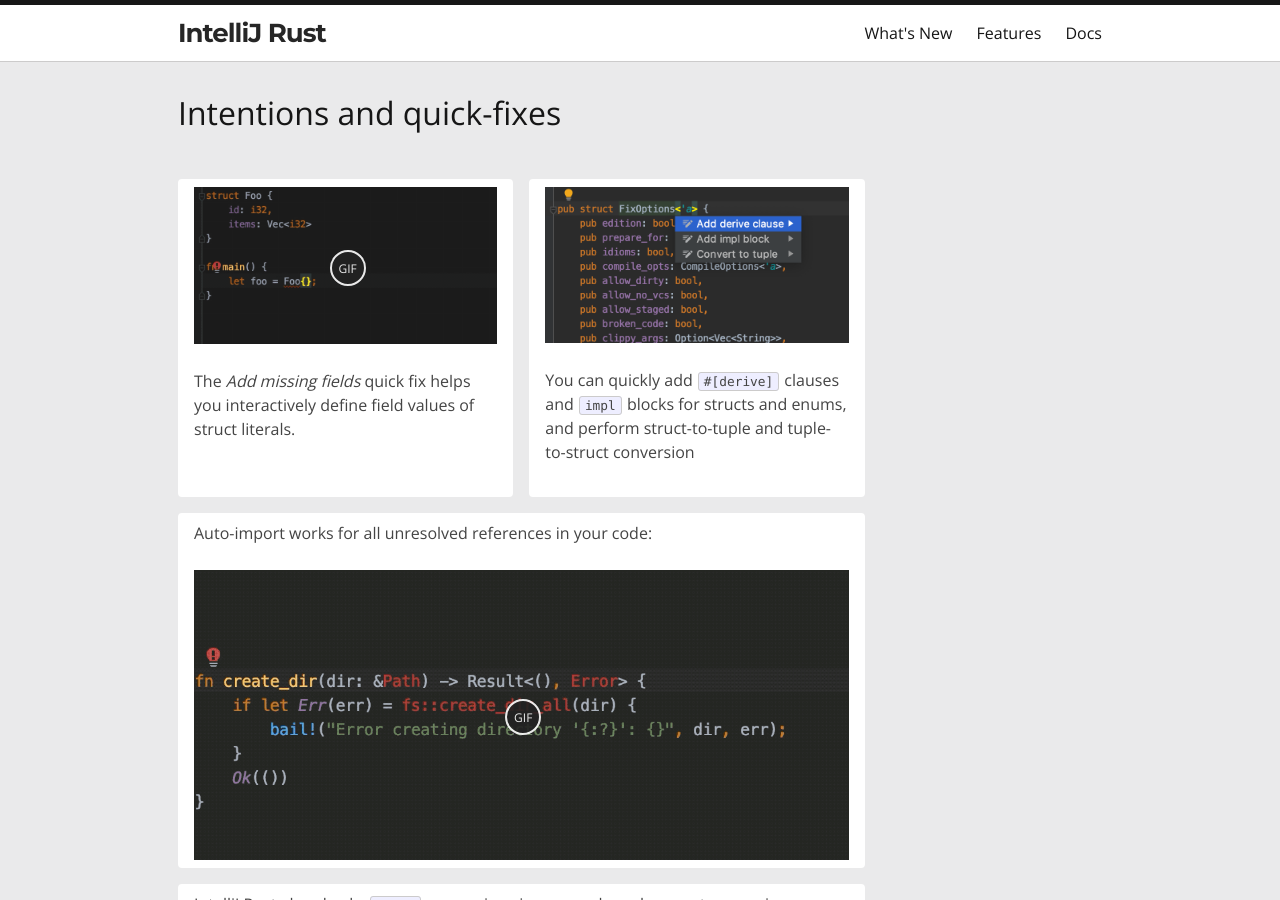
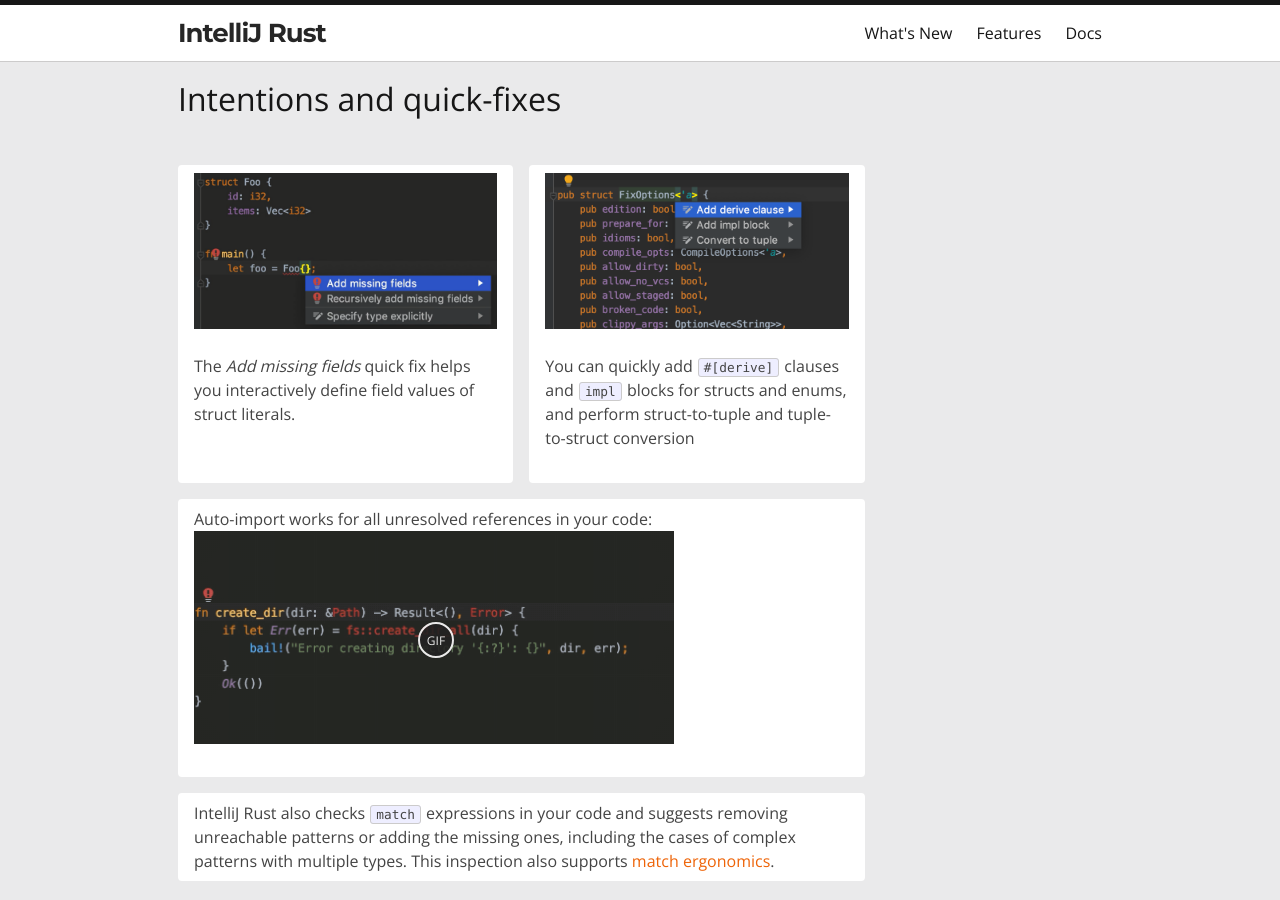
Before and after one commit to intellij-rust/intellij-rust.github.io, a Jekyll site: the page built from features.html, in a window 1280 px wide and 900 px high, scrolled down 4568 px. Built offline with Jekyll 4.4.1, drawn with Linux system fonts in a browser that asks for light colours; nearby versions of some CDN libraries; some web fonts are replaced.

Commit message:
Features: add-ons for prev commit

```diff
--- a/features.html
+++ b/features.html
@@ -197,8 +197,9 @@
     <p>To explore the expansion of any declarative macro in your code, press <code>Alt/⌥ + Enter</code> and choose to view either one-step or full recursive expansion.
       This feature is a part of the macro expansion functionality that affects most of the code insight.</p>
     <p></p>
-      <p><img class="gif" data-wait="true" data-scope="gif-scope" style="width: initial"
-        src="/assets/features/smart_editor/macro_expansion.png" data-gif="/assets/features/smart_editor/macro_expansion.gif" alt="macro expansion popup"/></p>
+      <p><img class="gif" data-wait="true" data-scope="gif-scope" style="max-width:616px " style="max-height:217px "
+        src="/assets/features/smart_editor/macro_expansion.png" data-gif="/assets/features/smart_editor/macro_expansion.gif" alt="macro expansion popup"
+      /></p>
     <!--img data-wait="true" style="width: auto" data-wait="true" data-scope="gif-scope"
         src="/assets/features/smart_editor/macro_expansion.gif"-->
 
@@ -234,7 +235,7 @@
     <p>Code blocks inside doc comments are treated as valid Rust code: you get full code insight including syntax highlighting, <a href="#completion">completion</a>, and <a href="#intentions">intentions</a>.
     </p>
     <p></p>
-    <img src="/assets/features/smart_editor/doc_comments_hl.png" style="width: auto" alt="doc comments highlighting">
+    <img src="/assets/features/smart_editor/doc_comments_hl.png" alt="doc comments highlighting" width="700"/>
   </div>
 </div>
 
@@ -250,21 +251,22 @@
 <h2 id="intentions" align="left">Intentions and quick-fixes</h2>
 <div class="feature-section">
   <div class="item_col1">
-    <img class="gif" data-wait="true" data-scope="gif-scope" style="width: auto"
-         src="/assets/features/code_generation/missing_fields.png" data-gif="/assets/features/code_generation/missing_fields.gif" width="380"
-         alt="missing fields intention"/>
+    <!--img class="gif" data-wait="true" data-scope="gif-scope" style="width: auto"
+         src="/assets/features/code_generation/missing_fields.png" data-gif="/assets/features/code_generation/missing_fields.gif"
+         alt="missing fields intention"/-->
+    <img src="/assets/features/code_generation/missing_fields_img.png" alt="missing fields intention"/>
     <p></p>
     <p>The <i>Add missing fields</i> quick fix helps you interactively define field values of struct literals.</p>
   </div>
   <div class="item_col2">
-    <img src="/assets/features/code_generation/add_derive_clause_2.png" alt="add derive clause intention">
+    <img src="/assets/features/code_generation/add_derive_clause_2.png" alt="add derive clause intention"/>
     <p></p>
     <p>You can quickly add <code>#[derive]</code> clauses and <code>impl</code> blocks for structs and enums, and perform struct-to-tuple and tuple-to-struct conversion</p>
   </div>
   <div class="item_bottomtext">
-    <p>Auto-import works for all unresolved references in your code:</p>
-    <img class="gif" data-wait="true" data-scope="gif-scope" style="width: initial"
-         src="/assets/features/code_generation/auto-import.png" data-gif="/assets/features/code_generation/auto-import.gif" alt="auto-import"/>
+    <p>Auto-import works for all unresolved references in your code:
+    <img class="gif" data-wait="true" data-scope="gif-scope" style="max-width: 480px" style="max-height: 216px"
+         src="/assets/features/code_generation/auto-import.png" data-gif="/assets/features/code_generation/auto-import.gif" alt="auto-import" /></p>
   </div>
   <div class="item_bottomtext2">
    IntelliJ Rust also checks <code>match</code> expressions in your code and suggests removing unreachable patterns or adding the missing ones, including the cases of complex patterns with multiple types. This inspection also supports <a href="https://github.com/rust-lang/rfcs/blob/master/text/2005-match-ergonomics.md">match ergonomics</a>.
@@ -310,9 +312,10 @@
   </div>
   <div class="item_bottomtext2">
     <p>One of the most frequently used ones, <strong>Rename</strong> (<code>Shift+F6 / ⇧F6</code>), changes the name of a symbols and automatically corrects all the references in the code. For example, when you rename a trait item, the corresponding items in the trait implementations are renamed as well:</p>
-   <img class="gif" data-wait="true" data-scope="gif-scope" style="width: initial"
+   <img class="gif" data-wait="true" data-scope="gif-scope" style="max-width: 480px" style="max-height: 160px"
                           src="/assets/features/code_generation/rename_trait.png" data-gif="/assets/features/code_generation/rename_trait.gif"
-        alt="rename trait"/>
+        alt="rename trait"
+   />
     <!--p>You can rename symbols in-place or use a dialog with a preview.</p-->
   </div>
   <div class="item_bottomtext3">
@@ -330,7 +333,7 @@
   <div class="item_bottomtext">
     <p>The easiest way to find anything in the IDE - a code item, action, or UI element - is <strong>Search Everywhere</strong>.</p>
     <p>Press <code>Shift/⇧</code> twice and start typing what you’re looking for. Completion also works in this dialog to help you find the desired item, and you can narrow the search down by setting the required scope:</p>
-    <img src="/assets/features/navigation/search_everywhere.png" alt="search everywhere"/>
+    <img src="/assets/features/navigation/search_everywhere.png" alt="search everywhere" width="750"/>
     <p>In addition to <strong>Search Everywhere</strong>, you can separately call <strong>Go To</strong> class (<code>Ctrl+O / ⌘O</code>), symbol (<code>Ctrl+Alt+O / ⌥⌘O</code>), or file (<code>Ctrl+Shift+O / ⇧⌘O</code>).</p>
   </div>
   <div class="item_bottomtext2">
@@ -347,7 +350,7 @@
   </div>
   <div class="item_bottomtext4">
     <p>All navigation actions are available inside macro calls when the <i>experimental macro expansion engine</i> is turned on (<strong>Settings / Preferences | Languages & Frameworks | Rust | Expand declarative macros</strong>):</p>
-    <img class="gif" data-wait="true" data-scope="gif-scope" style="width: auto"
+    <img class="gif" data-wait="true" data-scope="gif-scope" style="max-width: 600px" style="max-height:370px"
                           src="/assets/features/navigation/navigation_in_macros.png" data-gif="/assets/features/navigation/navigation_in_macros.gif"
     alt="navigation inside macro calls"/>
   </div>
@@ -380,7 +383,7 @@
   </div>
   <div class="item_bottomtext_col3">
     <p>You can also run the inspections on demand by calling <strong>Code | Inspect Code</strong>. The results will be shown in a separate window, from which you can apply quick-fixes to a single case or to several cases at a time:</p>
-    <img src="/assets/features/code_analysis/inspections_batch.png" alt="inspections in batch mode"/>
+    <img src="/assets/features/code_analysis/inspections_batch.png" alt="inspections in batch mode" width="800"/>
   </div>
   <div class="item_bottomtext2_col3">
     <p>In addition to the built-in set of inspections, you can run <strong>Cargo Check</strong> or <a href="https://github.com/rust-lang/rust-clippy">Clippy</a> without leaving the IDE. Select the linter in <strong>Settings / Preference | Languages & Frameworks | Rust | Cargo</strong>, and run it from the Cargo tool window.</p>
@@ -403,7 +406,7 @@
   </div>
   <div class="item_bottomtext3">
     <p>For every Cargo command you call, the IDE creates a temporary run/debug configuration. You can edit them and make new configurations out of the Cargo Command template in the <strong>Edit Configurations</strong> dialog. Then, you can use Run <img src="/assets/features/icons/icons_run.png" width="16" alt="run icon"/> or Debug <img src="/assets/features/icons/icons_debug.png" width="16" alt="debug icon"/> (CLion) actions for them.</p>
-    <img src="/assets/features/cargo/rd_config.png" alt="cargo command configuration"/>
+    <img src="/assets/features/cargo/rd_config.png" alt="cargo command configuration" width="750"/>
   </div>
 </div>
 
@@ -439,7 +442,7 @@
   </div>
   <div class="item_bottomtext3">
     <p>To jump into memory, you can select a pointer variable and call <strong>Show in Memory View</strong> from the context menu.</p>
-    <img src="/assets/features/debugger/debugger_overview.png" alt="debugging"/>
+    <img src="/assets/features/debugger/debugger_overview.png" alt="debugging" width="850"/>
   </div>
   <div class="item_bottomtext4">
     <p>CLion’s debugger functionality stays fully available even when you target a remote machine. With the executable running remotely under <i>gdbserver</i>, you can connect to it from CLion, and inspect your code as if the program was running locally (<a href="https://www.jetbrains.com/help/clion/remote-debug.html">learn more</a>).</p>
@@ -453,7 +456,7 @@
     <p>Run profiling <img src="/assets/features/icons/icons._profiler.png" width="16" alt="profiler icon"/> for your Cargo Command configuration, and the results will be presented in a flame graph, call tree, and method list:
     </p>
     <p>
-      <img src="/assets/features/debugger/profiler.png" alt="profiling results"/></p>
+      <img src="/assets/features/debugger/profiler.png" alt="profiling results" width="750"/></p>
     <p>Refer to <a href="https://www.jetbrains.com/help/clion/cpu-profiler.html">CLion web help</a> for details on configuring the profiler and interpreting results.</p>
   </div>
   <div class="item_bottomtext">
@@ -467,6 +470,6 @@
   <p>Coverage analysis for your Rust code is implemented on top of the <a href="https://github.com/mozilla/grcov">grcov</a> utility.<p>
 </p>
     <p>Currently, this feature is not available in CLion. In IDEA and other IDEs, all you need is to have the nightly toolchain available in order to instrument your code properly, and run the configuration using <img src="/assets/features/icons/icons._coverage.png" width="16" alr="coverage icon"/>:</p>
-    <img src="/assets/features/coverage/coverage.png" alt="coverage results"/>
+    <img src="/assets/features/coverage/coverage.png" alt="coverage results" width="850"/>
   </div>
 </div>
```
Also changed, not shown: assets/features/code_generation/missing_fields_img.png (added).
